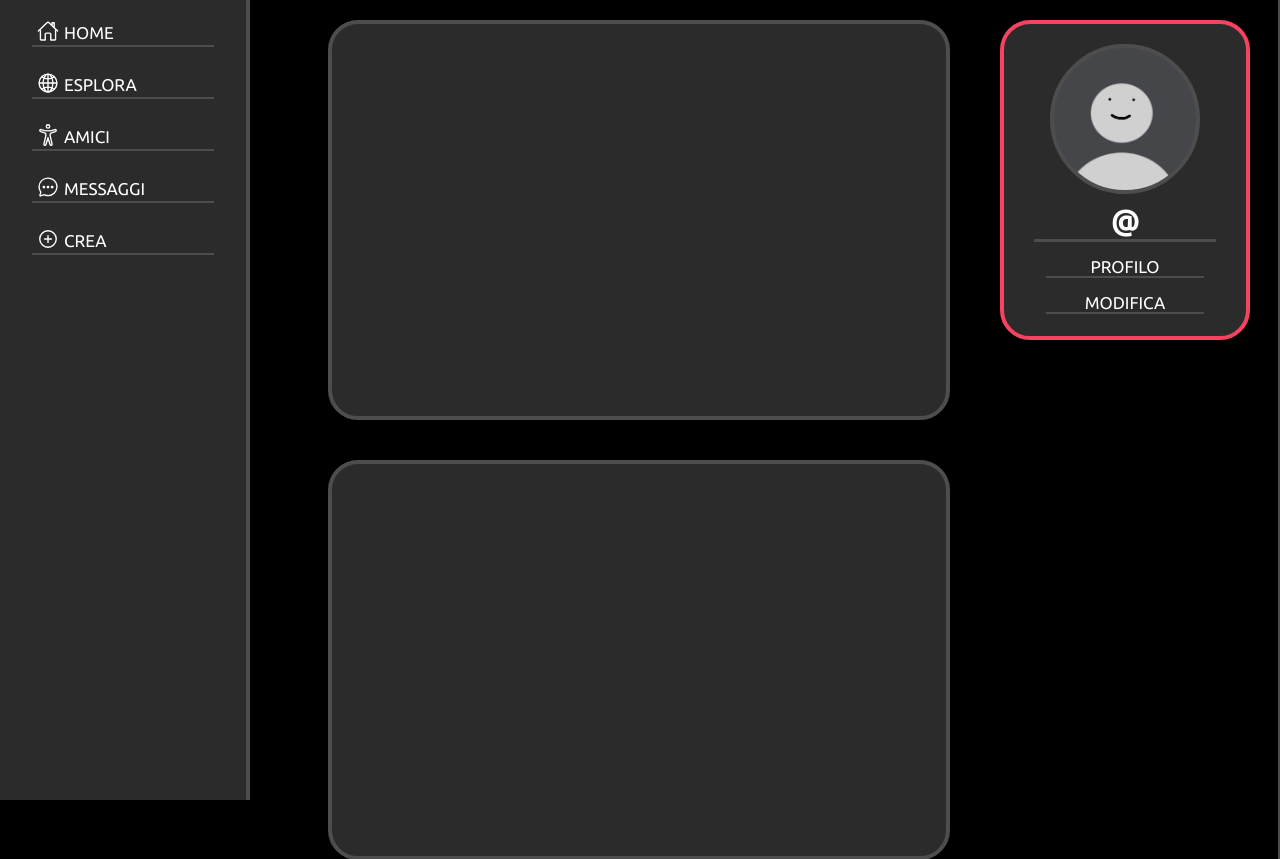
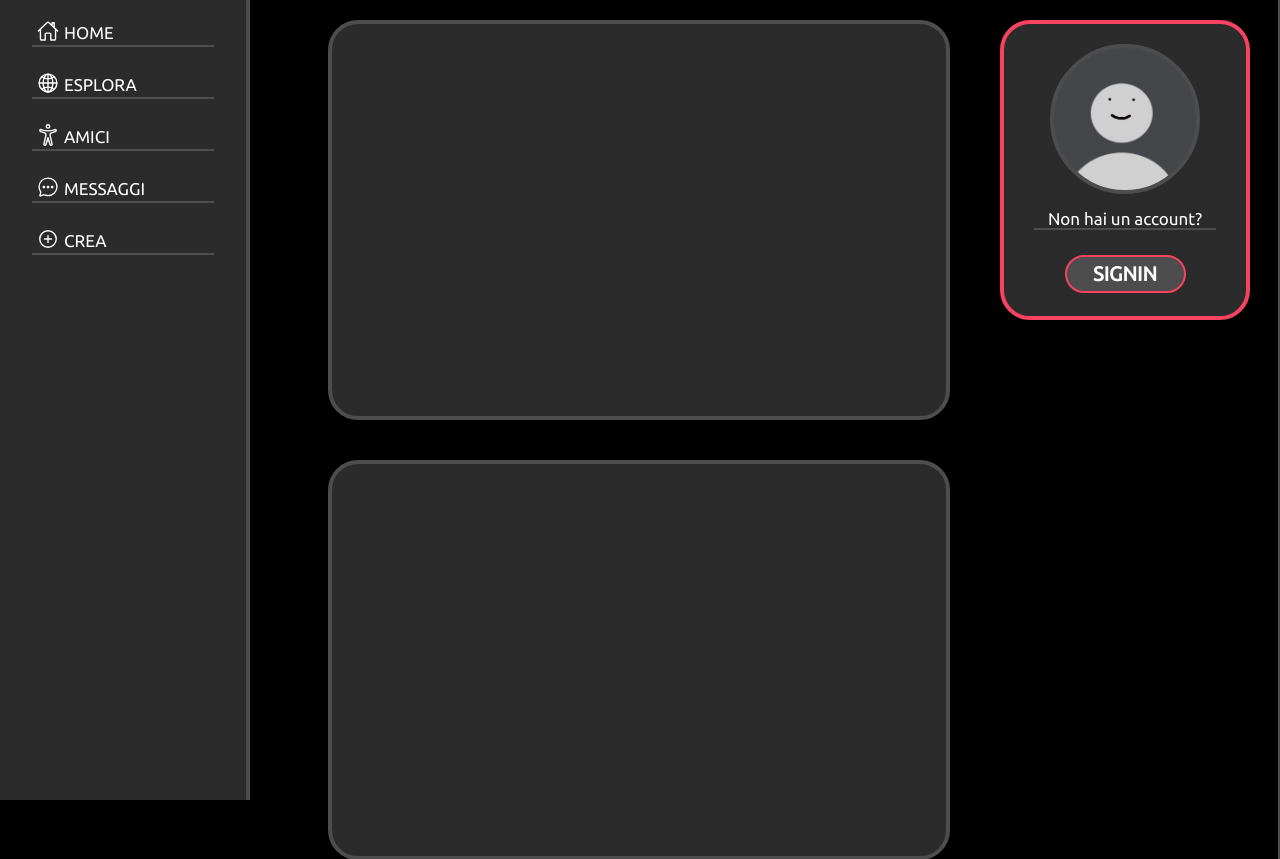
Before and after one commit to ffedesalaa/salayad, a PHP site: page /home.php in a window 1280 px wide. Shown: the part 60-919 px from the top of the page. Run offline with PHP 8.4, Linux system fonts and the light colour scheme.

Commit message:
cambio info account

```diff
--- a/home.php
+++ b/home.php
@@ -106,15 +106,16 @@
 
                 </div>
             </div>
-            <div class="main__pagina__profilo">
+            <?php if($accesso === true){
+                echo '<div class="main__pagina__profilo">
                 <div class="main__pagina__fotoprofilo">
 
                 </div>
                 <div class="main__pagina__profilo__username" id="nickname">
                     <b><p>
-                        <?php
-                            echo "@". $username;
-                        ?>
+
+                             @'. $username. '
+
                     </p></b>
                 </div>
                 <div class="main__pagina__profilo__info" id="profilo">
@@ -124,7 +125,27 @@
                     <a href="">MODIFICA</a>
                 </div>
 
-            </div>
+            </div>';
+            }
+
+            else{
+                echo '  <div class="main__pagina__profilo" id="main__pagina__profiloid">
+                            <div class="main__pagina__fotoprofilo">
+
+                            </div>
+                            <div class="main__pagina__profilo__mess">
+                                <p>Non hai un account?</p>
+                            </div>
+                            <a href="File_PHP/signin.php" class="main__pagina__profilo__registrati"><button value="submit" id="signin"><b>SIGNIN</b></button></a>
+                        </div>
+                        <script>
+                            var x = document.getElementById("main__pagina__profiloid");
+                            x.style.height = "300px"
+                        </script>';
+
+            }
+            ?>
+
         </div>
     </main>
 
--- a/style.css
+++ b/style.css
@@ -242,6 +242,20 @@ main{
     border-bottom: solid rgb(78, 77, 77) 3px;
     text-decoration: none;
 }
+.main__pagina__profilo__mess{
+    text-align: center;
+    display: flex;
+    margin: 0 auto;
+    margin-top: 15px;
+    align-items: center;
+    justify-content: center;
+    width: 75%;
+    color : #fff;
+    font-family: "fontregular";
+    font-size: 17px;
+    border-bottom: solid rgb(78, 77, 77) 2px;
+
+}
 
 .main__pagina__profilo__info{
     text-align: center;
```
